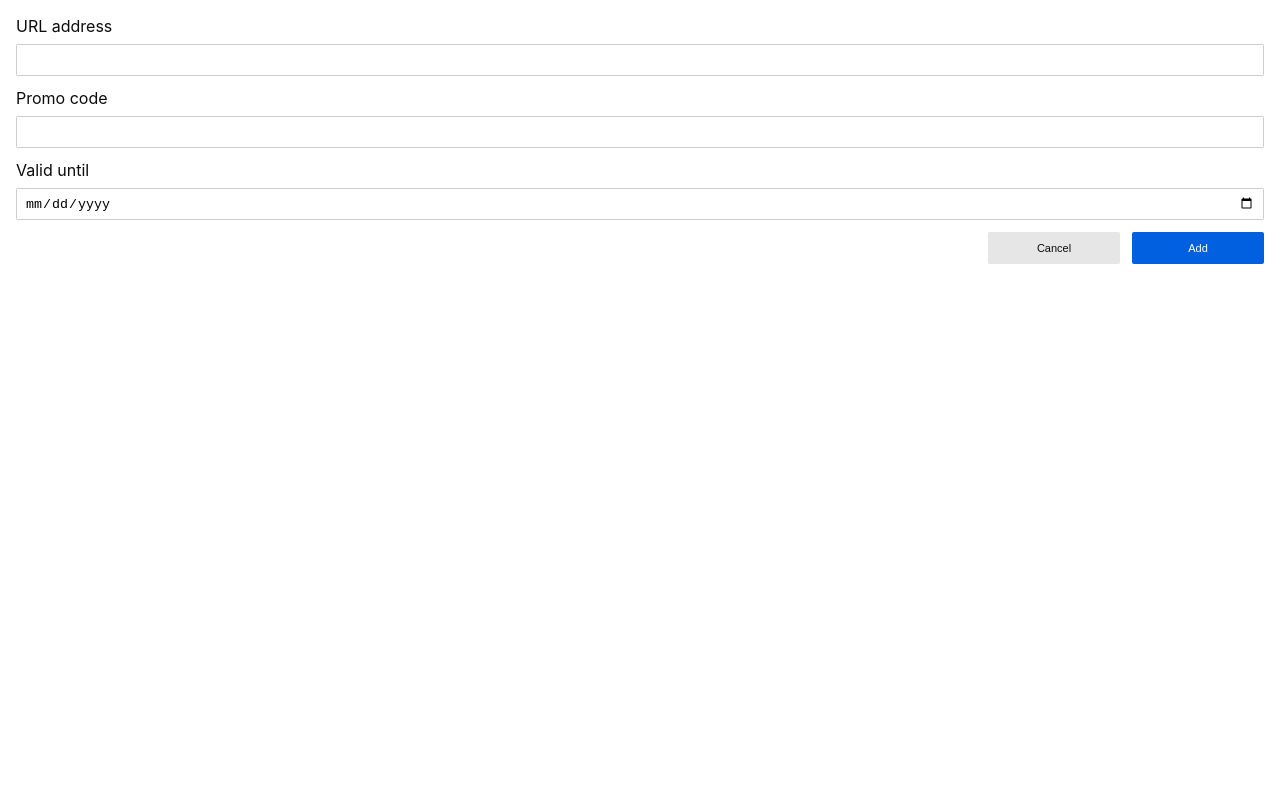
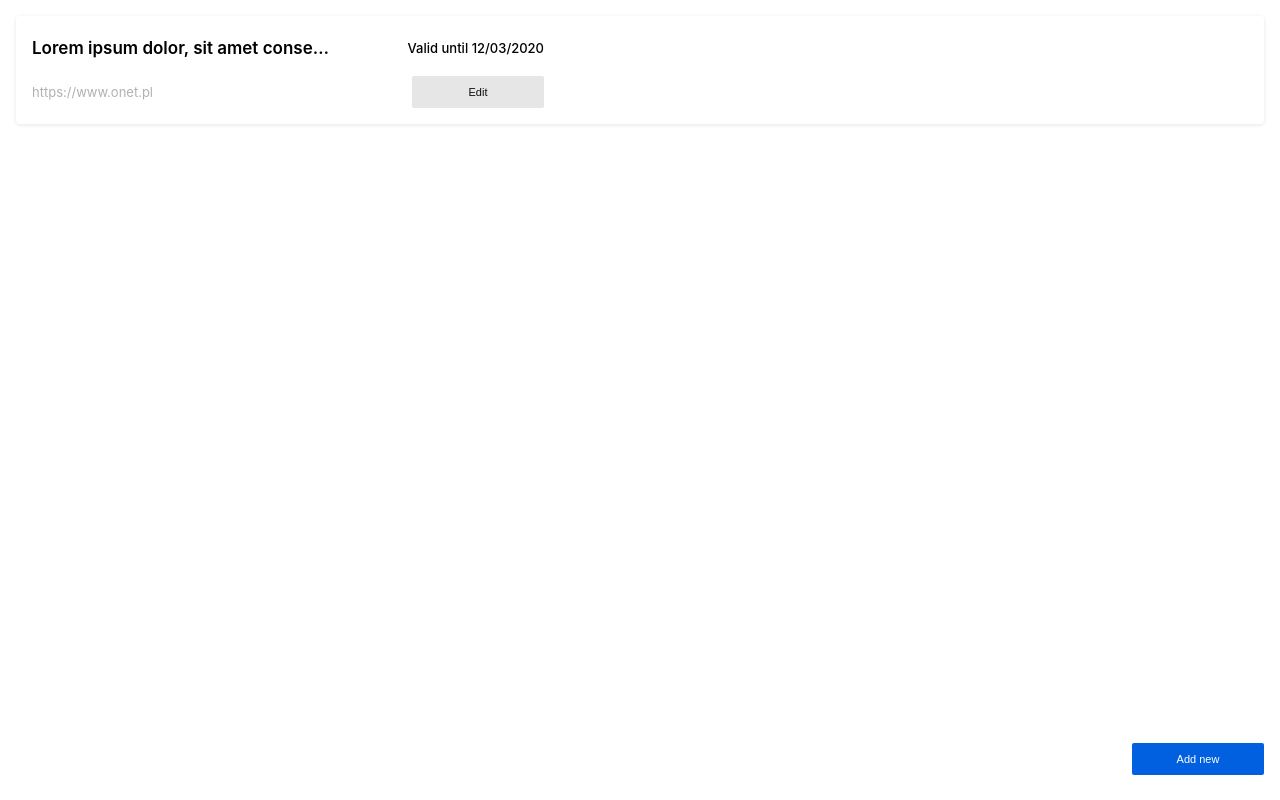
Before and after one commit to krzysztofzuraw/promo-code-extension, a React app: page / in a window 1280 px wide. Built offline with nearby package versions, Linux system fonts and the light colour scheme.

Commit message:
chore: tweaks

```diff
--- a/src/index.css
+++ b/src/index.css
@@ -126,3 +126,49 @@ input:error {
   grid-gap: 12px;
   grid-auto-flow: column;
 }
+
+ul {
+  list-style: none;
+  margin: 0;
+  padding: 0;
+}
+
+li {
+  padding: 16px;
+  box-shadow: 0 1px 4px rgba(12, 12, 13, 0.1);
+  border-radius: 4px;
+  display: grid;
+  grid-template-rows: repeat(2, 1fr);
+  grid-template-columns: minmax(100px, 300px) 200px;
+  grid-gap: 12px;
+}
+
+.align-right {
+  justify-self: flex-end;
+}
+
+.url {
+  align-self: center;
+  color: #b1b1b3;
+  font-size: 13px;
+  font-weight: 400;
+  white-space: nowrap;
+  text-overflow: ellipsis;
+  align-self: center;
+}
+
+.code {
+  font-size: 17px;
+  font-weight: 600;
+  overflow: hidden;
+  white-space: nowrap;
+  text-overflow: ellipsis;
+  align-self: center;
+  cursor: pointer;
+}
+
+.valid-date {
+  font-size: 13px;
+  font-weight: 500;
+  align-self: center;
+}
--- a/src/index.tsx
+++ b/src/index.tsx
@@ -1,7 +1,7 @@
 import React, { FunctionComponent } from 'react';
 import { render } from 'react-dom';
-import { AddNew } from './add-new';
 import './index.css';
+import { List } from './list';
 
 const Root: FunctionComponent = () => {
   // const [url, setUrl] = React.useState('');
@@ -11,7 +11,8 @@ const Root: FunctionComponent = () => {
   return (
     <div className="app">
       {/* <EmptyView /> */}
-      <AddNew />
+      {/* <AddNew /> */}
+      <List />
     </div>
   );
 };
--- /dev/null
+++ b/src/list.tsx
@@ -0,0 +1,23 @@
+import React, { FunctionComponent } from 'react';
+
+export const List: FunctionComponent = () => {
+  return (
+    <>
+      <ul>
+        <li>
+          <div className="code" title="click to copy">
+            Lorem ipsum dolor, sit amet consectetur adipisicing elit. Porro neque debitis expedita
+            deserunt tempore, repudiandae quae, veritatis deleniti sapiente asperiores ducimus
+            perferendis hic blanditiis corporis temporibus dolorem, accusamus earum similique.
+          </div>
+          <div className="valid-date align-right">Valid until 12/03/2020</div>
+          <div className="url">https://www.onet.pl</div>
+          <button className="button-default align-right">Edit</button>
+        </li>
+      </ul>
+      <footer>
+        <button className="button-primary">Add new</button>
+      </footer>
+    </>
+  );
+};
```
